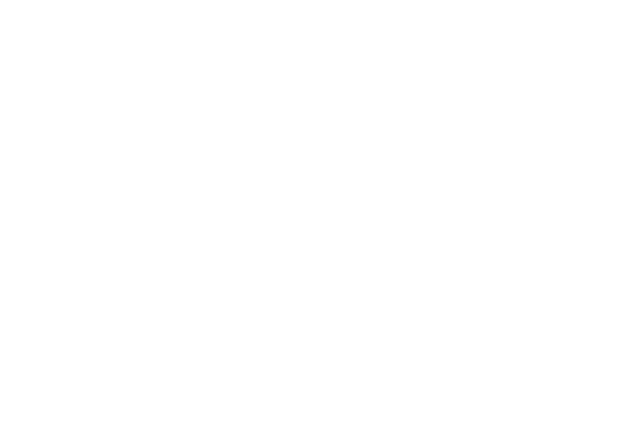
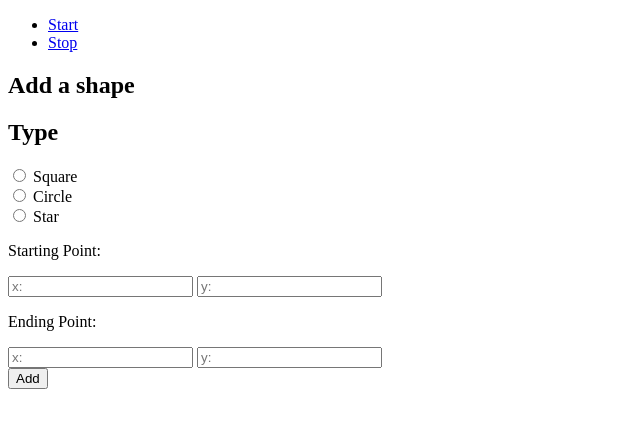
Before and after one commit to dembasiby/launchSchool_230, a website: page 04.puttingItAllTogether/05.dynamicAnimations/index.html in a window 1280 px wide. Shown: the whole page, without its empty margins (0-640 px from the left). Drawn offline with Linux system fonts and the light colour scheme.

Commit message:
Completed the first version of the HTML file

```diff
--- a/04.puttingItAllTogether/05.dynamicAnimations/index.html
+++ b/04.puttingItAllTogether/05.dynamicAnimations/index.html
@@ -10,6 +10,45 @@
     <script src="script.js"></script>
 </head>
 <body>
+  <div id="container">
+    <section id="arena">
 
+    </section>
+    <nav>
+      <ul>
+        <li><a href="#">Start</a></li>
+        <li><a href="#">Stop</a></li>
+      </ul>
+    </nav>
+    <section id="board">
+      <h1>Add a shape</h1>
+      <h2>Type</h2>
+      <form action="#" method="get">
+        <div class="radio">
+          <input type="radio" name="shape" id="square">
+          <label for="square">Square</label>
+        </div>
+        <div class="radio">
+          <input type="radio" name="shape" id="circle">
+          <label for="circle">Circle</label>
+        </div>
+        <div class="radio">
+          <input type="radio" name="shape" id="star">
+          <label for="star">Star</label>
+        </div>
+        <p>Starting Point:</p>
+        <div>
+          <input type="number" name="startingX" id="startingX" placeholder="x:">
+          <input type="number" name="startingY" id="startingY" placeholder="y:">
+        </div>
+        <p>Ending Point:</p>
+        <div>
+          <input type="number" name="endingX" id="endingX" placeholder="x:">
+          <input type="number" name="endingY" id="endingY" placeholder="y:">
+        </div>
+        <input type="submit" value="Add">
+      </form>
+    </section>
+  </div>
 </body>
 </html>
```
